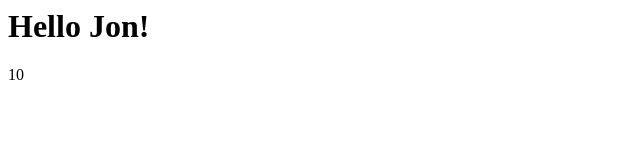
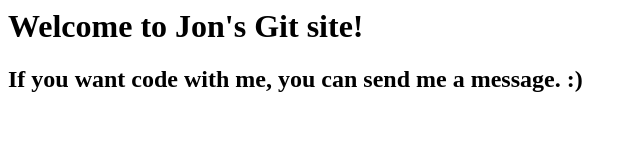
Before and after one commit to nyfok/nyfok.github.io, a plain HTML site: page index.html in a window 1280 px wide. Shown: the whole page, without its empty margins (0-640 px from the left). Drawn offline with Linux system fonts and the light colour scheme.

Commit message:
Update index.html

```diff
--- a/index.html
+++ b/index.html
@@ -1,2 +1,2 @@
-<h1>Hello Jon!</h1>
-10
+<h1>Welcome to Jon's Git site!</h1>
+<h2>If you want code with me, you can send me a message. :)</h2>
```
